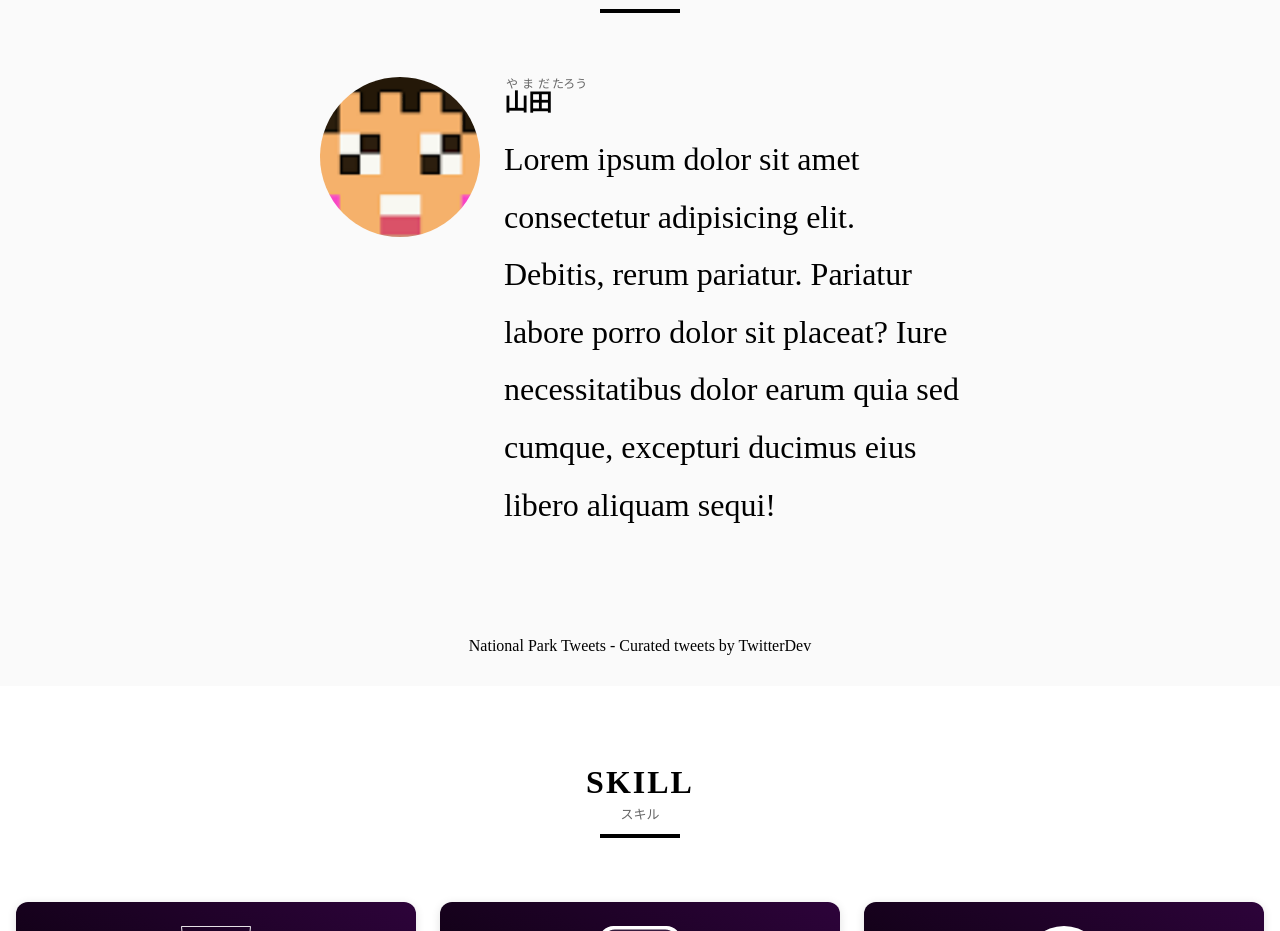
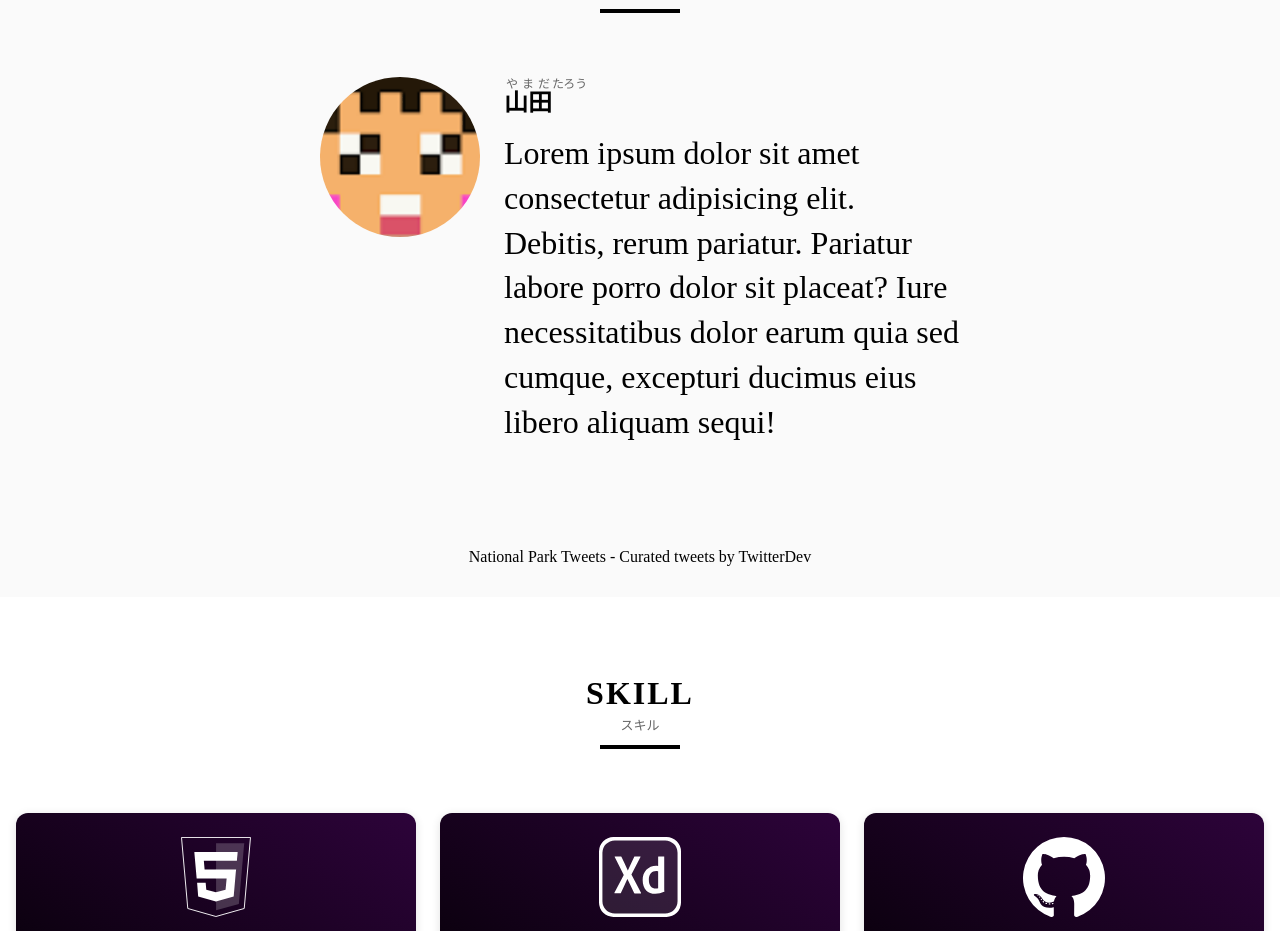
Before and after one commit to NozomiMuroya/portfolio, a plain HTML site: page index.html in a window 1280 px wide. Shown: the part 863-1794 px from the top of the page. Drawn offline with Linux system fonts and the light colour scheme.

Commit message:
profile__textのline-heightを修正

```diff
--- a/style.css
+++ b/style.css
@@ -211,7 +211,7 @@ iframe {
   color: rgba(0, 0, 0, .6);
 }
 .profile__text {
-  line-height: 1.8;
+  line-height: 1.4;
   font-size: 32px;
 }
 .twitter {
```
